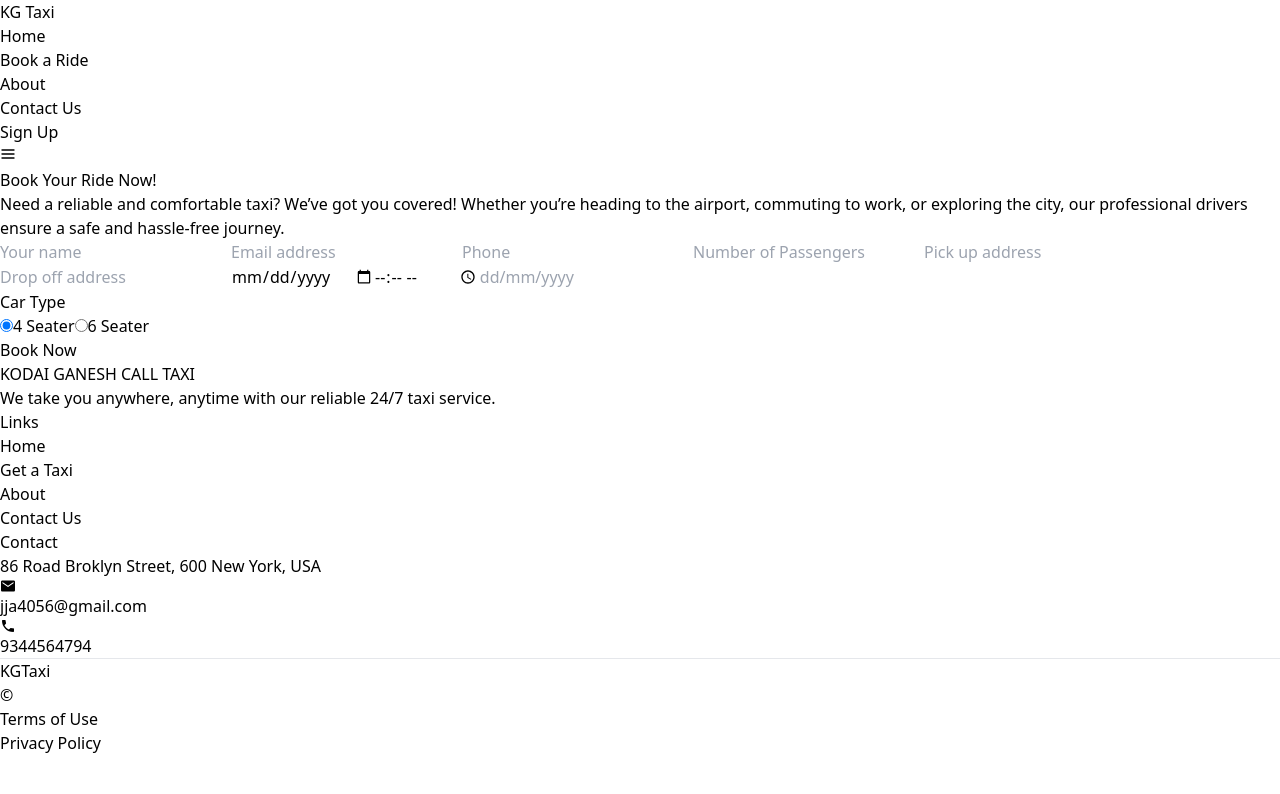
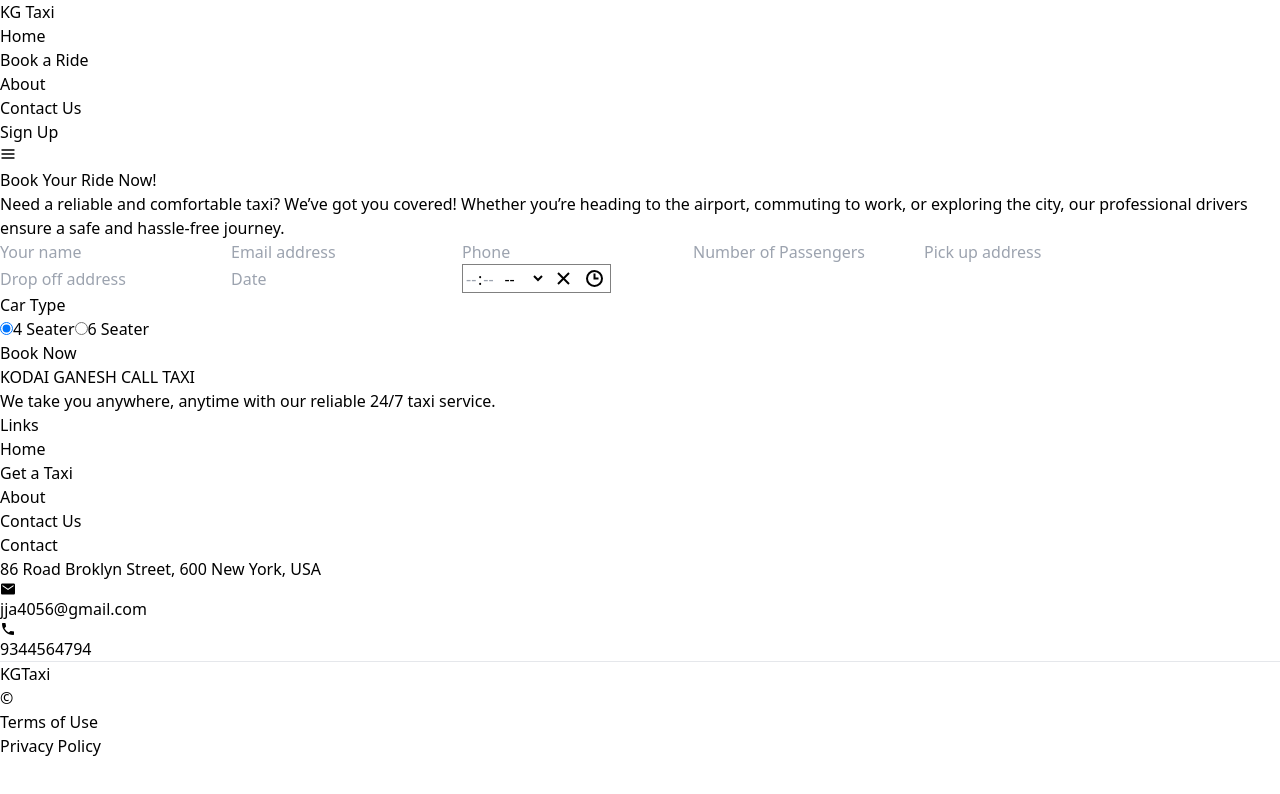
Before and after one commit to Janarthanans1/KG_Taxi, a Next.js app: page /pages/booking in a window 1280 px wide. Shown: the top 794 px of the page. Built offline with nearby package versions, Linux system fonts and the light colour scheme.

Commit message:
datepicker added

```diff
--- a/package.json
+++ b/package.json
@@ -16,7 +16,8 @@
     "react": "^19.0.0",
     "react-datepicker": "^8.0.0",
     "react-dom": "^19.0.0",
-    "react-icons": "^5.4.0"
+    "react-icons": "^5.4.0",
+    "react-time-picker": "^7.0.0"
   },
   "devDependencies": {
     "@eslint/eslintrc": "^3",
--- a/src/app/components/taxiform.jsx
+++ b/src/app/components/taxiform.jsx
@@ -3,8 +3,10 @@ import React from 'react'
 import { useState } from 'react'
 import axios from 'axios'
 import DatePicker from 'react-datepicker'
+import TimePicker from 'react-time-picker'
 import "react-datepicker/dist/react-datepicker.css";
-
+import 'react-time-picker/dist/TimePicker.css';
+import 'react-clock/dist/Clock.css';
 
 const Taxiform = () => {
   const [name, setName] = useState('');
@@ -21,17 +23,20 @@ const Taxiform = () => {
     e.preventDefault();
 
     try {
-      const response = await axios.post('/api/telegram_msg', {
-        name:name,
-        email:email,
-        phone:phone,
-        passengers:passengers,
-        pickup:pickup,
-        destination:destination,
-        date:date,
-        time:time,
-        carType:carType
-      });
+      console.log(date)
+      console.log(time);
+
+      // const response = await axios.post('/api/telegram_msg', {
+      //   name:name,
+      //   email:email,
+      //   phone:phone,
+      //   passengers:passengers,
+      //   pickup:pickup,
+      //   destination:destination,
+      //   date:date,
+      //   time:time,
+      //   carType:carType
+      // });
 
 
     } catch (error) {
@@ -48,13 +53,10 @@ const Taxiform = () => {
             <input type="number" placeholder="Number of Passengers" onChange={e => setPassengers(e.target.value)} value={passengers} className="w-full bg-gray-100 p-4 rounded-full text-gray-600 focus:outline-none" />
             <input type="text" placeholder="Pick up address" onChange={e => setPickup(e.target.value)} value={pickup} className="w-full bg-gray-100 p-4 rounded-full text-gray-600 focus:outline-none" />
             <input type="text" placeholder="Drop off address" onChange={e => setDropoff(e.target.value)} value={destination} className="w-full bg-gray-100 p-4 rounded-full text-gray-600 focus:outline-none" />
-
-            {/* Date and Time Fields */}
-            <input type="date" onChange={e => setDate(e.target.value)} value={date} className="w-full bg-gray-100 p-4 rounded-full text-gray-600 focus:outline-none overflow-visible" />
-            <input type="time" onChange={e => setTime(e.target.value)} value={time} className="w-full bg-gray-100 p-4 rounded-full text-gray-600 focus:outline-none overflow-visible" />
             {/*component date*/}
-            <DatePicker selected={date} onChange={(date)=>setDate(date)} dateFormat="dd/MM/yyyy" placeholderText='dd/mm/yyyy' minDate={new Date()} className='w-full bg-gray-100 p-4 rounded-full text-gray-600 focus:outline-none '/>
-
+            <DatePicker selected={date} onChange={(date)=>setDate(date)} dateFormat="dd/MM/yyyy" placeholderText='Date' minDate={new Date()} className='z-10 w-full bg-gray-100 p-4 rounded-full text-gray-600 focus:outline-none '/>
+            {/*Time Component*/}
+            <TimePicker onChange={setTime} value={time} className="w-full bg-gray-100 p-4 rounded-full text-gray-600 focus:outline-none"/>
           </div>
 
           {/* Car Type Selection */}
```
Also changed, not shown: 1 other file (tests, documents, lock files or other folders).
